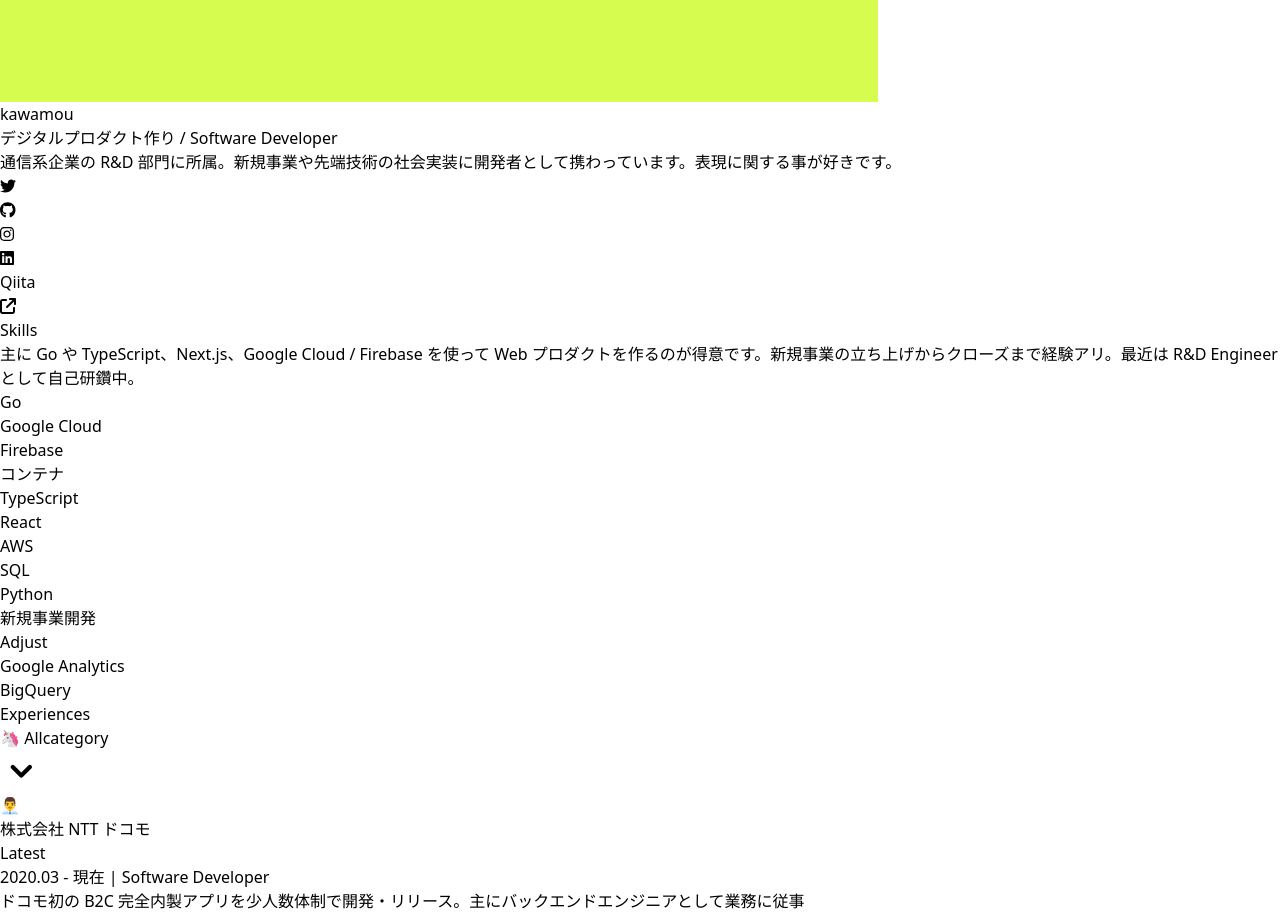
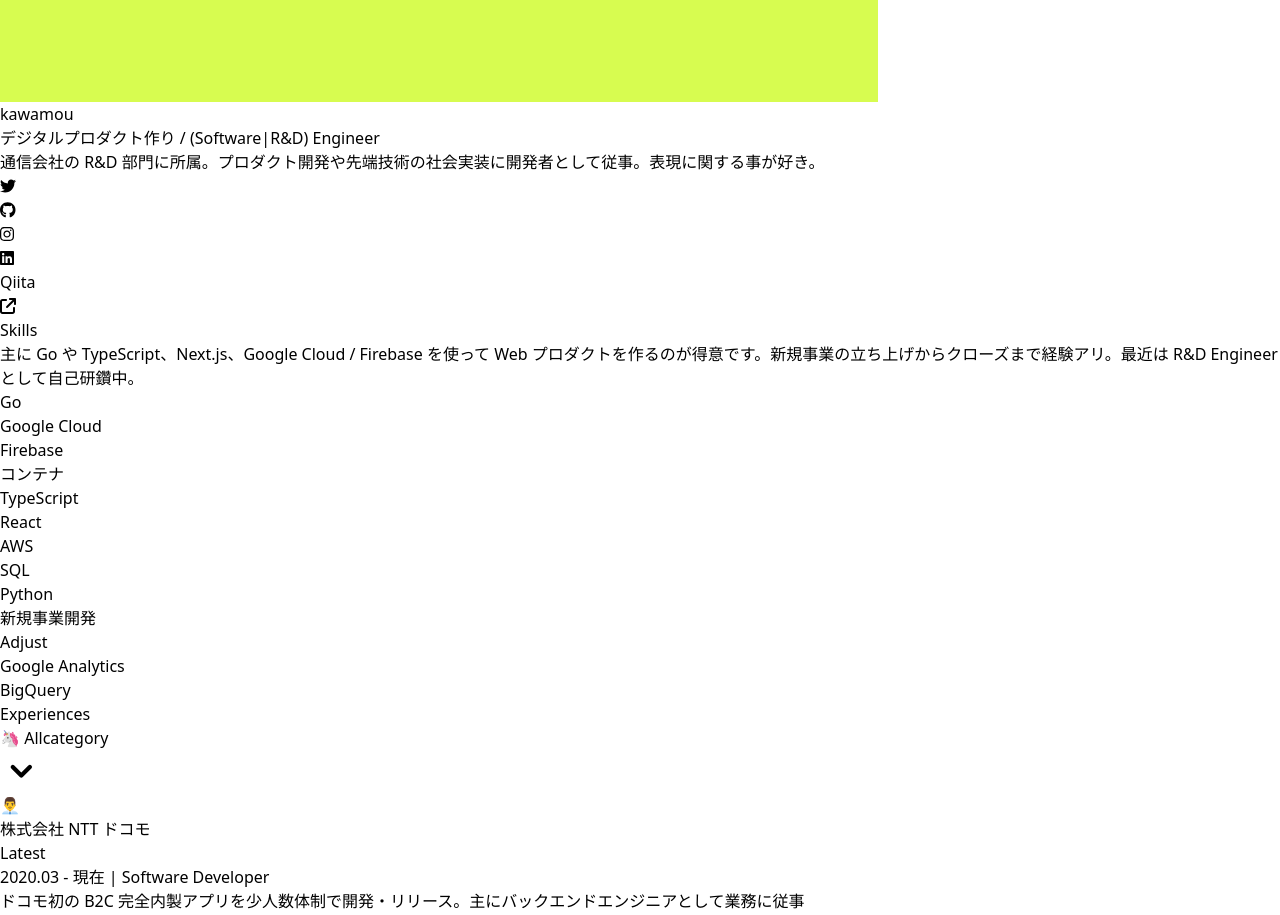
Before and after one commit to kawamou/kawamou.github.io, a Next.js app: page /cv in a window 1280 px wide. Shown: the part 2660-3575 px from the top of the page. Built offline with nearby package versions, Linux system fonts and the light colour scheme; what @material-tailwind/react would draw is missing.

Commit message:
me.tsxを微修正

```diff
--- a/src/components/me.tsx
+++ b/src/components/me.tsx
@@ -43,14 +43,14 @@ export const Me = () => {
         <div>
           <Typography className='text-xl font-bold text-blue-gray-900'>kawamou</Typography>
           <Typography color='gray' className='text-xs'>
-            デジタルプロダクト作り / Software Developer
+            デジタルプロダクト作り / (Software|R&D) Engineer
           </Typography>
         </div>
       </div>
       <div className='mb-2'>
         <Typography className='text-sm text-blue-gray-900 leading-6'>
-          通信系企業の R&D
-          部門に所属。新規事業や先端技術の社会実装に開発者として携わっています。表現に関する事が好きです。
+          通信会社の R&D
+          部門に所属。プロダクト開発や先端技術の社会実装に開発者として従事。表現に関する事が好き。
         </Typography>
       </div>
       <div className='flex text-gray-700 mb-4 hover:text-gray-300 hover:cursor-pointer'></div>
```
